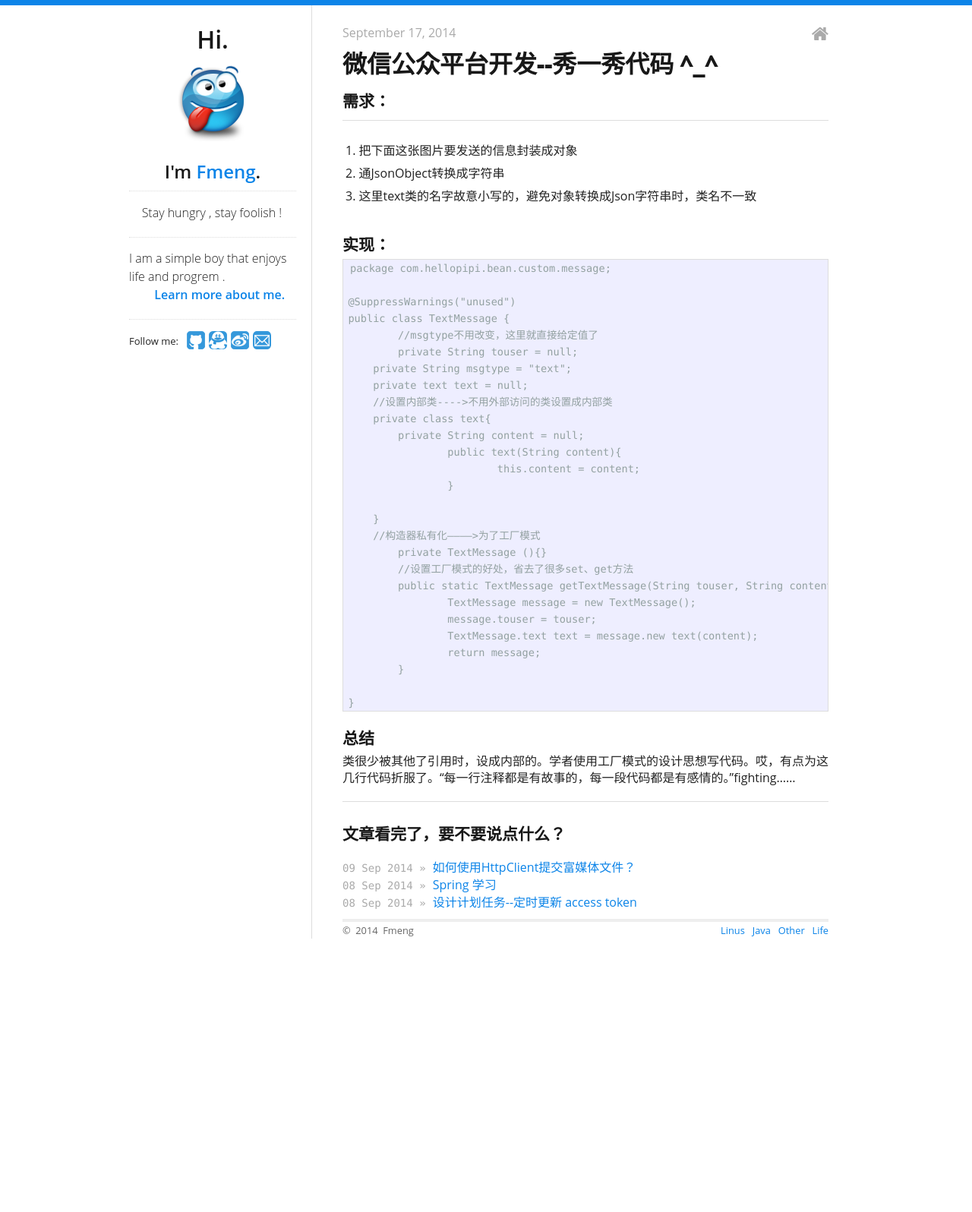
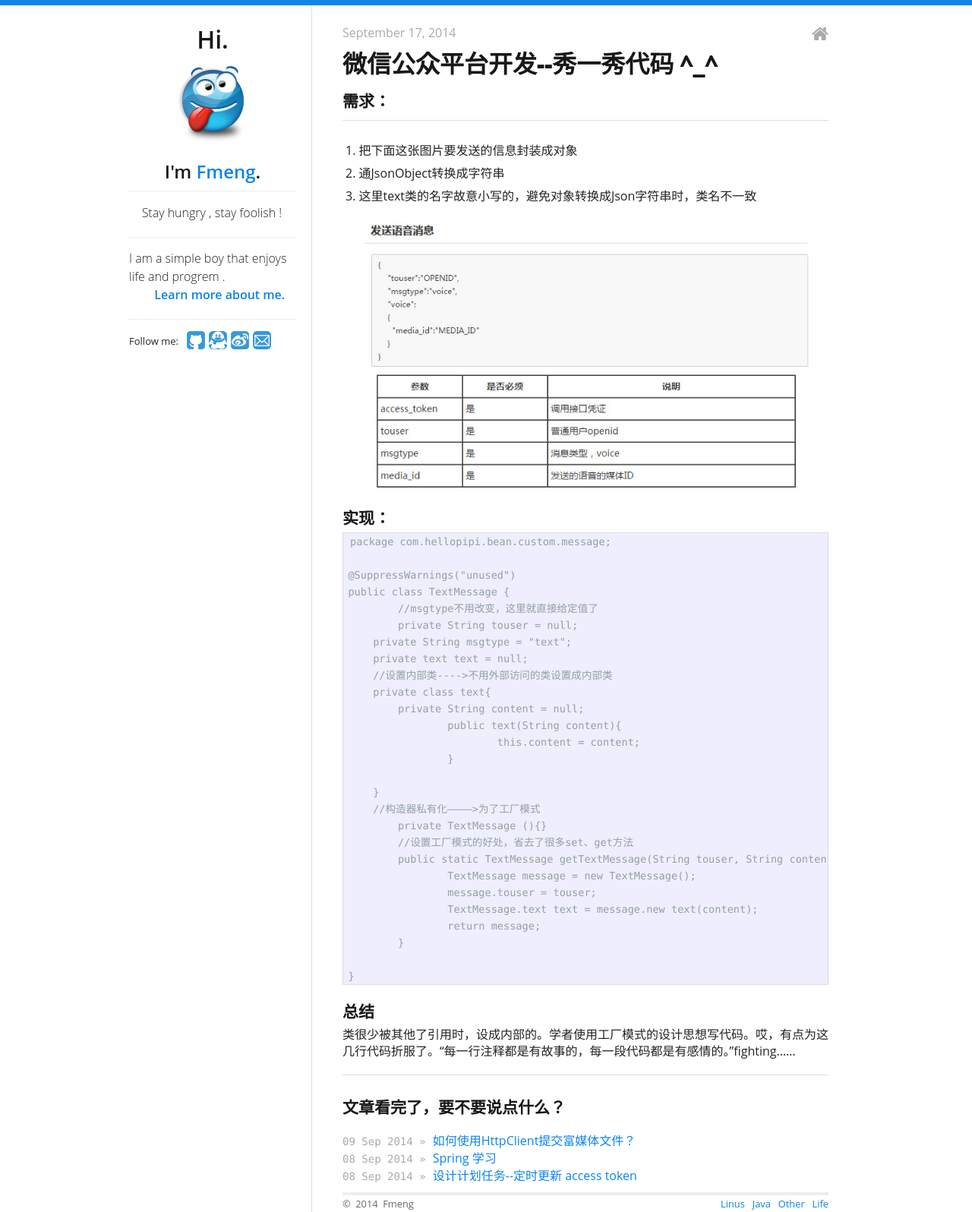
Before and after one commit to fmeng/fmeng.github.io, a Jekyll site: the page built from _posts/2014-09-17-show-code.md, in a window 1280 px wide. Shown: the whole page at 76% size. Built offline with Jekyll 4.4.1, drawn with Linux system fonts in a browser that asks for light colours; Markdown is read by kramdown in place of the engine named in the settings; comment, search, counter and statistics services are not loaded; before the commit the page ends 1236 px from its top, so only the background shows below that.

Commit message:
show code

```diff
--- a/_posts/2014-09-17-show-code.md
+++ b/_posts/2014-09-17-show-code.md
@@ -12,7 +12,7 @@
 3. 这里text类的名字故意小写的，避免对象转换成Json字符串时，类名不一致
 
 
-![](img/custom_message.jpg)
+![](/img/custom_message.jpg)
 
 #### 实现： ####
 
```
